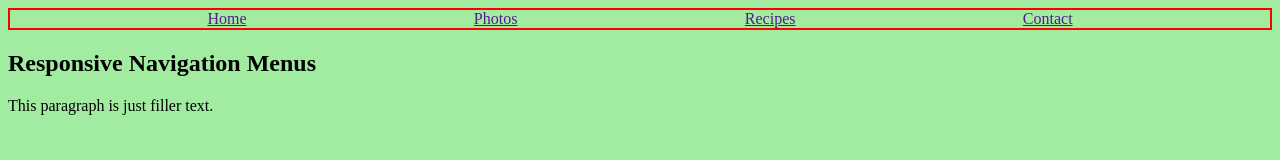
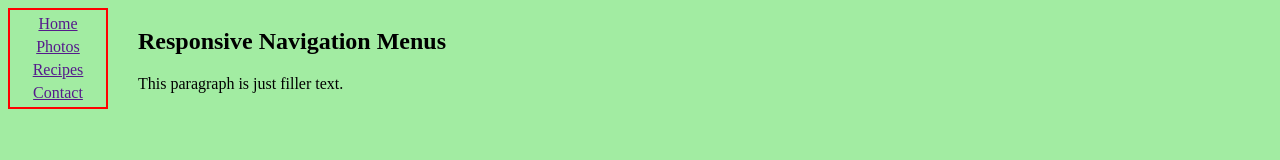
Before and after one commit to ChrisRyanTang/WEEK9, a plain HTML site: page index.html in a window 1280 px wide. Drawn offline with Linux system fonts and the light colour scheme.

Commit message:
added grid-template-column in nav

```diff
--- a/css/stylesheet.css
+++ b/css/stylesheet.css
@@ -5,6 +5,7 @@ body {
 @media screen and  (min-width: 480px) {
     body {
         background-color: lightcoral;
+        gap: 30px;
 
 
     }
@@ -19,8 +20,21 @@ body {
 
 nav {
     display:flex;
-    gap: 30px;
     justify-content: space-evenly;
     border: 2px solid red;
 
 }
+
+@media (min-width: 600px) {
+    nav {
+        display: flex;
+        flex-direction:  column;
+        align-items: center;
+
+    }
+
+    body {
+        display: grid;
+        grid-template-columns: 100px 1fr;
+    }
+}
```
